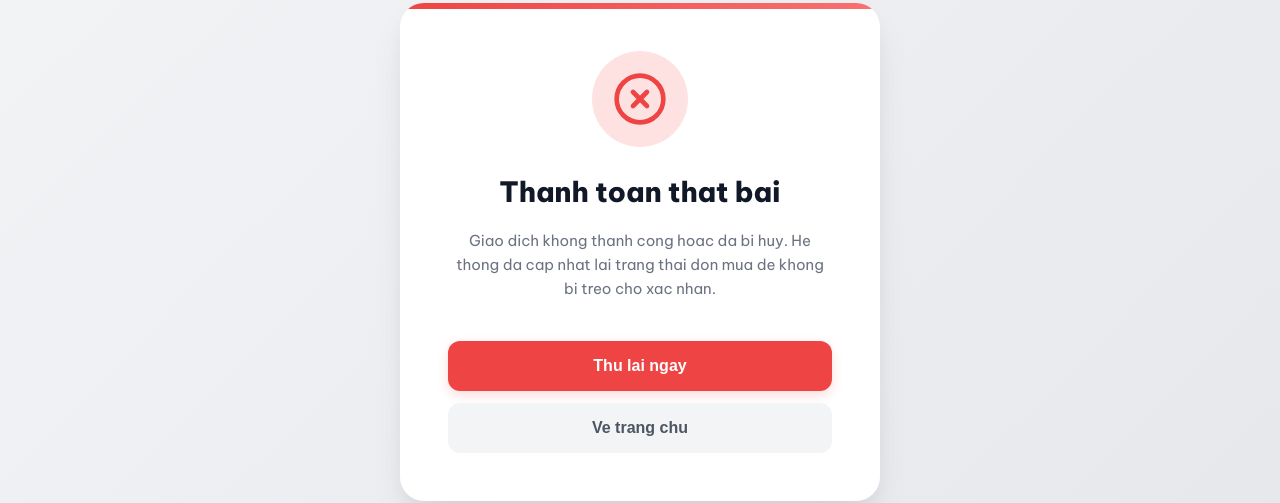
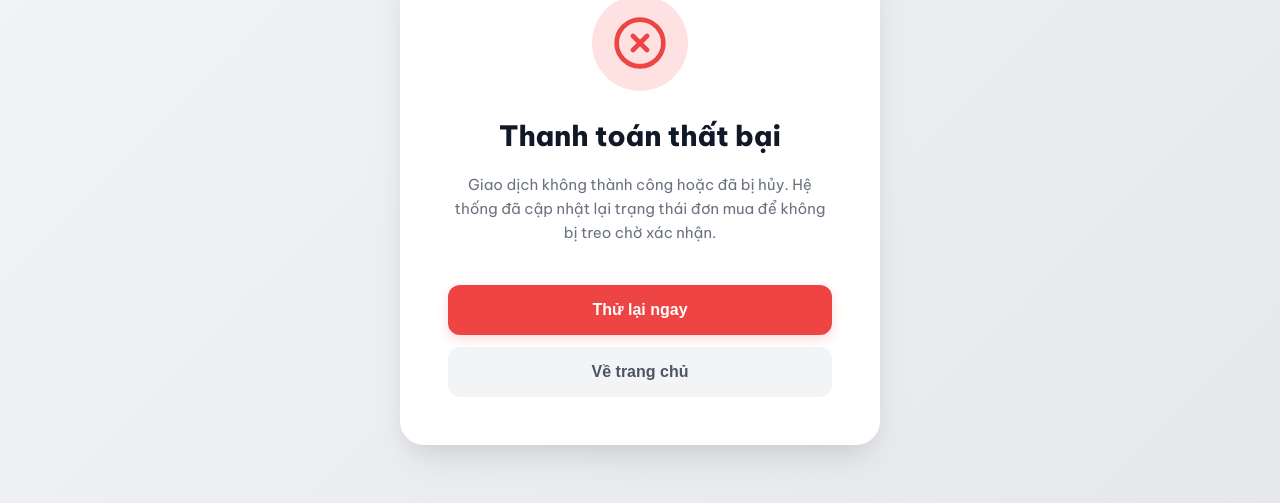
Before and after one commit to lang-nguyen/RoomieMatch-FE, a React (Vite) app: page /payment/vnpay-return in a window 1280 px wide. Shown: the part 204-707 px from the top of the page. Built offline with nearby package versions, Linux system fonts and the light colour scheme; no server answers.

Commit message:
feat: add Vnpay return routes and enhance VnpayReturnPage with user account handling and localized messages

```diff
--- a/src/app/router.jsx
+++ b/src/app/router.jsx
@@ -41,6 +41,16 @@ import RouteErrorFallback, { NotFoundPage } from '../shared/components/RouteErro
 
 export const router = createBrowserRouter([
   {
+    path: '/payment/vnpay-return',
+    element: <VnpayReturnPage />,
+    errorElement: <RouteErrorFallback />,
+  },
+  {
+    path: '/user/payment/vnpay-return',
+    element: <VnpayReturnPage />,
+    errorElement: <RouteErrorFallback />,
+  },
+  {
     element: <RootLayout />,
     errorElement: <RouteErrorFallback />,
     children: [
@@ -63,14 +73,6 @@ export const router = createBrowserRouter([
       {
         path: '/contact',
         element: <ContactPage />,
-      },
-      {
-        path: '/payment/vnpay-return',
-        element: <VnpayReturnPage />,
-      },
-      {
-        path: '/user/payment/vnpay-return',
-        element: <VnpayReturnPage />,
       },
       {
         path: '/user',
--- a/src/pages/VnpayReturnPage.jsx
+++ b/src/pages/VnpayReturnPage.jsx
@@ -1,14 +1,27 @@
 import { useEffect, useState } from 'react';
-import { useDispatch } from 'react-redux';
-import { useSearchParams, useNavigate } from 'react-router-dom';
+import { useDispatch, useSelector } from 'react-redux';
+import { useLocation, useSearchParams, useNavigate } from 'react-router-dom';
 import { CheckCircle, XCircle } from 'lucide-react';
 import { baseApi } from '../shared/api/baseApi';
+import { selectCurrentUser } from '../features/auth/slice';
 import styles from './VnpayReturnPage.module.css';
+
+const getStoredUser = () => {
+  try {
+    return JSON.parse(localStorage.getItem('auth_user') || 'null');
+  } catch {
+    return null;
+  }
+};
+
+const getAccountType = (user) => user?.account_type || user?.accountType || user?.role || '';
 
 const VnpayReturnPage = () => {
   const dispatch = useDispatch();
   const [searchParams] = useSearchParams();
   const navigate = useNavigate();
+  const location = useLocation();
+  const currentUser = useSelector(selectCurrentUser);
   const queryString = searchParams.toString();
   const responseCode = searchParams.get('vnp_ResponseCode');
   const txnRef = searchParams.get('vnp_TxnRef') || '';
@@ -38,14 +51,19 @@ const VnpayReturnPage = () => {
   const amount = searchParams.get('vnp_Amount') ? parseInt(searchParams.get('vnp_Amount'), 10) / 100 : 0;
   const bankCode = searchParams.get('vnp_BankCode') || 'N/A';
   const orderInfo = searchParams.get('vnp_OrderInfo') || '';
-  const user = (() => {
-    try {
-      return JSON.parse(localStorage.getItem('auth_user') || 'null');
-    } catch {
-      return null;
-    }
-  })();
-  const benefitsPath = user?.account_type === 'landlord' ? '/landlord/package-management' : '/user/package-management';
+  const user = currentUser || getStoredUser();
+  const isLandlord = getAccountType(user) === 'landlord' || location.pathname.startsWith('/landlord');
+  const benefitsPath = isLandlord ? '/landlord/package-management' : '/user/package-management';
+  const homePath = isLandlord ? '/landlord' : '/';
+  const successMessage = isLandlord
+    ? 'Giao dịch đã được xác nhận. Gói chủ trọ sẽ được cập nhật trong trang quản lý gói.'
+    : 'Giao dịch đã được xác nhận. Gói dịch vụ của bạn sẽ được cập nhật trong trang quản lý gói.';
+  const failMessage = isLandlord
+    ? 'Giao dịch không thành công hoặc đã bị hủy. Bạn có thể quay lại danh sách gói chủ trọ để thanh toán lại.'
+    : 'Giao dịch không thành công hoặc đã bị hủy. Hệ thống đã cập nhật lại trạng thái đơn mua để không bị treo chờ xác nhận.';
+  const primarySuccessLabel = isLandlord ? 'Xem quản lý gói chủ trọ' : 'Xem quản lý gói';
+  const primaryFailLabel = isLandlord ? 'Chọn lại gói chủ trọ' : 'Thử lại ngay';
+  const secondaryLabel = isLandlord ? 'Về trang chủ trọ' : 'Về trang chủ';
 
   return (
     <div className={styles.container}>
@@ -53,7 +71,7 @@ const VnpayReturnPage = () => {
         {status === 'loading' && (
           <div className={styles.content}>
             <div className={styles.spinner}></div>
-            <h2 className={styles.loadingText}>Dang xu ly ket qua...</h2>
+            <h2 className={styles.loadingText}>Đang xử lý kết quả...</h2>
           </div>
         )}
 
@@ -62,37 +80,35 @@ const VnpayReturnPage = () => {
             <div className={styles.iconWrapperSuccess}>
               <CheckCircle className={styles.successIcon} size={56} />
             </div>
-            <h1 className={styles.successTitle}>Thanh toan thanh cong!</h1>
-            <p className={styles.message}>
-              Giao dich da duoc xac nhan. Goi dich vu cua ban se duoc cap nhat ngay trong trang quan ly goi.
-            </p>
+            <h1 className={styles.successTitle}>Thanh toán thành công!</h1>
+            <p className={styles.message}>{successMessage}</p>
 
             <div className={styles.receiptBox}>
               <div className={styles.receiptRow}>
-                <span className={styles.receiptLabel}>Ma giao dich:</span>
+                <span className={styles.receiptLabel}>Mã giao dịch:</span>
                 <span className={styles.receiptValue}>{txnRef}</span>
               </div>
               <div className={styles.receiptRow}>
-                <span className={styles.receiptLabel}>Ngan hang:</span>
+                <span className={styles.receiptLabel}>Ngân hàng:</span>
                 <span className={styles.receiptValue}>{bankCode}</span>
               </div>
               <div className={styles.receiptRow}>
-                <span className={styles.receiptLabel}>Noi dung:</span>
+                <span className={styles.receiptLabel}>Nội dung:</span>
                 <span className={styles.receiptValue}>{orderInfo}</span>
               </div>
               <div className={styles.receiptDivider}></div>
               <div className={styles.receiptRow}>
-                <span className={styles.receiptLabel}>Tong tien:</span>
+                <span className={styles.receiptLabel}>Tổng tiền:</span>
                 <span className={styles.receiptTotal}>{amount.toLocaleString('vi-VN')} VND</span>
               </div>
             </div>
 
             <div className={styles.actionButtons}>
               <button className={styles.primaryBtn} onClick={() => navigate(benefitsPath)}>
-                Xem quan ly goi
+                {primarySuccessLabel}
               </button>
-              <button className={styles.secondaryBtn} onClick={() => navigate('/')}>
-                Ve trang chu
+              <button className={styles.secondaryBtn} onClick={() => navigate(homePath)}>
+                {secondaryLabel}
               </button>
             </div>
           </div>
@@ -103,17 +119,15 @@ const VnpayReturnPage = () => {
             <div className={styles.iconWrapperFail}>
               <XCircle className={styles.failIcon} size={56} />
             </div>
-            <h1 className={styles.failTitle}>Thanh toan that bai</h1>
-            <p className={styles.message}>
-              Giao dich khong thanh cong hoac da bi huy. He thong da cap nhat lai trang thai don mua de khong bi treo cho xac nhan.
-            </p>
+            <h1 className={styles.failTitle}>Thanh toán thất bại</h1>
+            <p className={styles.message}>{failMessage}</p>
 
             <div className={styles.actionButtons}>
               <button className={styles.primaryBtnFail} onClick={() => navigate(benefitsPath)}>
-                Thu lai ngay
+                {primaryFailLabel}
               </button>
-              <button className={styles.secondaryBtn} onClick={() => navigate('/')}>
-                Ve trang chu
+              <button className={styles.secondaryBtn} onClick={() => navigate(homePath)}>
+                {secondaryLabel}
               </button>
             </div>
           </div>
```
